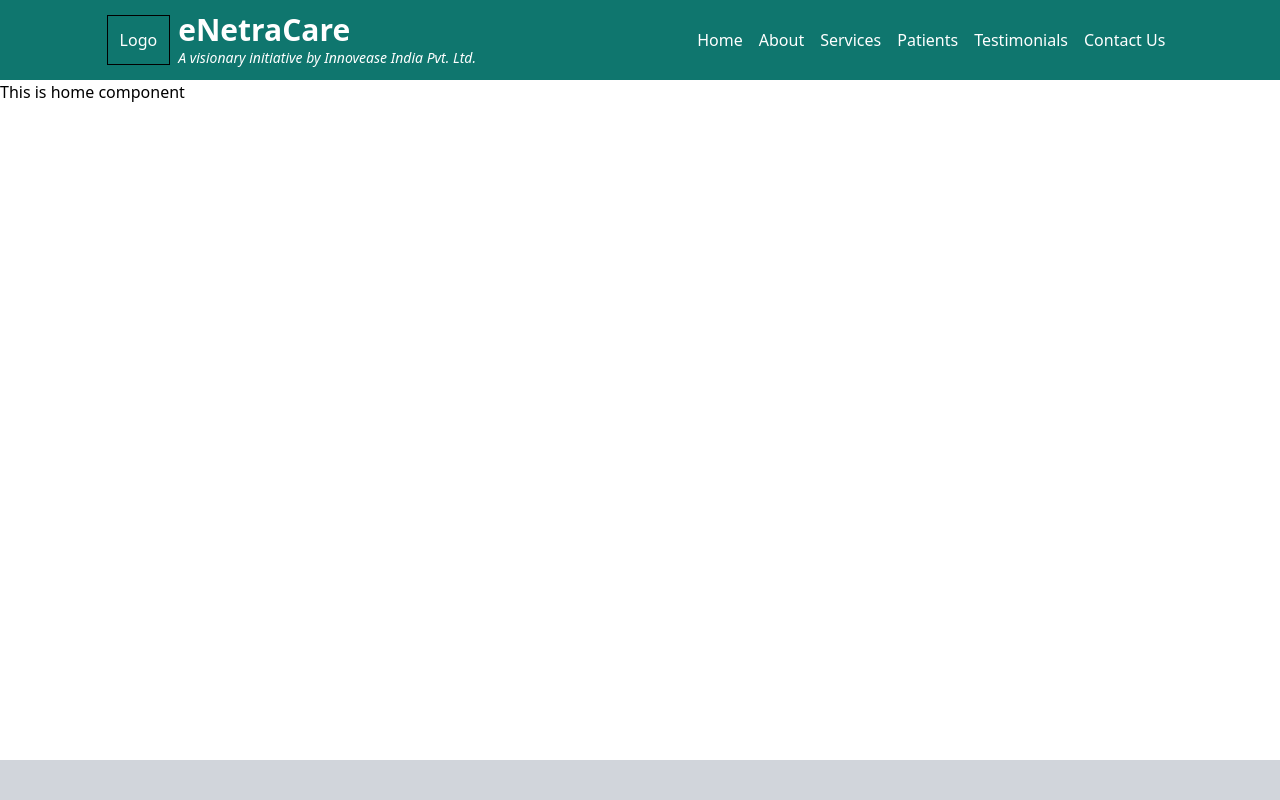
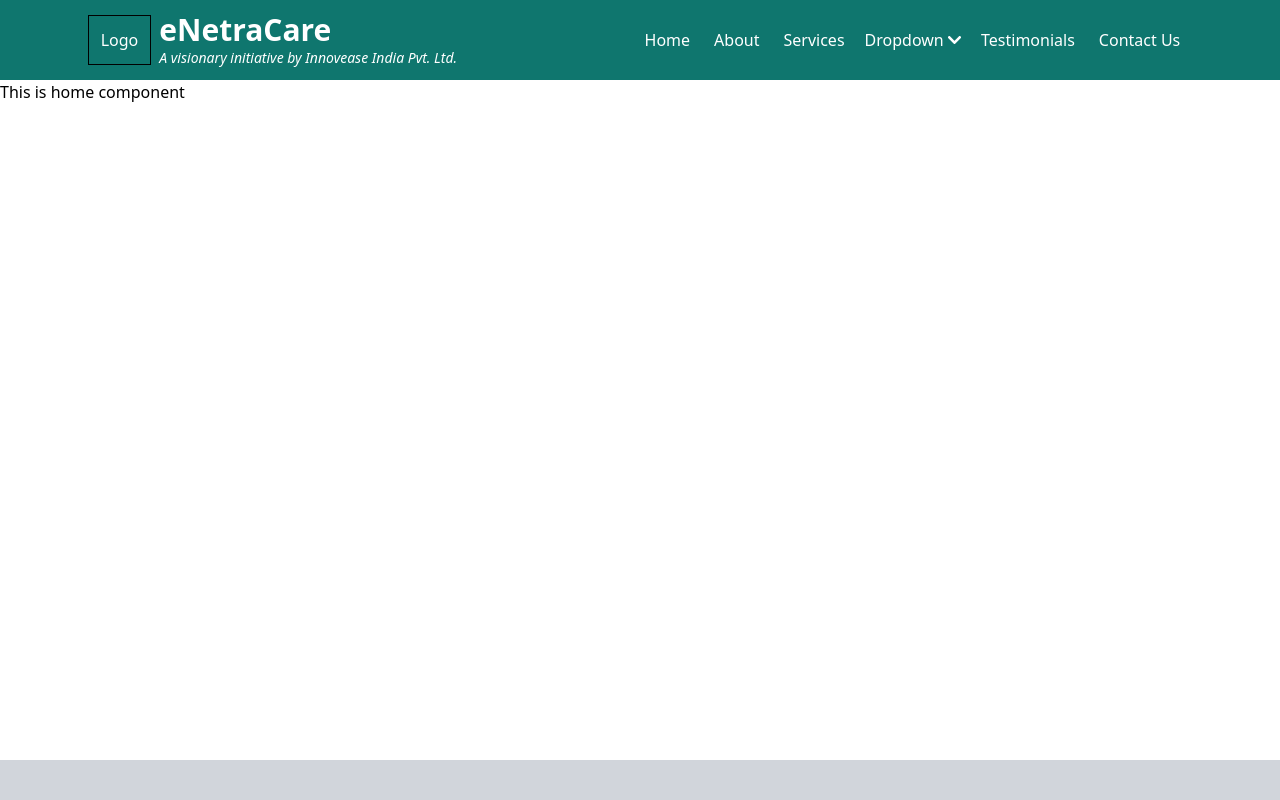
Before and after one commit to Crackstep/enetracare-vite, a React (Vite) app: page / in a window 1280 px wide. Shown: the top 800 px of the page. Built offline with nearby package versions, Linux system fonts and the light colour scheme.

Commit message:
navbar complete

```diff
--- /dev/null
+++ b/src/components/Header/Dropdown.jsx
@@ -0,0 +1,33 @@
+import React, { useState } from 'react';
+import DropdownIcon from './images/dropdown-icon.svg';
+import { Link } from 'react-router-dom';
+
+function Dropdown() {
+    // State to track the visibility of the dropdown
+    const [display, setDisplay] = useState(false);
+
+    // Function to toggle the display state
+    const toggleDropdown = () => {
+        setDisplay(!display);
+    };
+
+    return (
+        <div className='px-2 relative flex flex-col justify-center items-center'>
+            {/* Button to toggle the dropdown menu */}
+            <button onClick={toggleDropdown} className='flex items-center gap-1'>
+                <div>Dropdown</div>
+                <img src={DropdownIcon} className='h-2' alt='Dropdown Icon' />
+            </button>
+
+            {/* Dropdown menu */}
+            <div className={`absolute top-8 bg-teal-700 ${display ? 'flex' : 'hidden'} flex-col items-center justify-center`} id='dropdown-container'>
+                <Link to='/tips' className='px-2 py-1 w-full text-center text-white hover:bg-teal-800'>Tips</Link>
+                <Link to='/tips' className='px-2 py-1 w-full text-center text-white hover:bg-teal-800'>Tipfhewfoes</Link>
+                <Link to='/tips' className='px-2 py-1 w-full text-center text-white hover:bg-teal-800'>Tidkfndkvps</Link>
+                <Link to='/tips' className='px-2 py-1 w-full text-center text-white hover:bg-teal-800'>Tips</Link>
+            </div>
+        </div>
+    );
+}
+
+export default Dropdown;
--- a/src/components/Header/Header.jsx
+++ b/src/components/Header/Header.jsx
@@ -1,5 +1,6 @@
 import React, { useState } from 'react'
 import { Link } from 'react-router-dom'
+import Dropdown from './Dropdown'
 
 function Header() {
   const [display, setDisplay] = useState('flex')
@@ -17,12 +18,13 @@ function Header() {
 
 
       <div className='text-md flex'>
-        <Link className='px-2' to='/'>Home</Link>
-        <Link className='px-2' to='/about'>About</Link>
-        <Link className='px-2' to='/services'>Services</Link>
-        <Link className='px-2' to='/patient-resources'>Patients</Link>
-        <Link className='px-2' to='/testimonials'>Testimonials</Link>
-        <Link className='px-2' to='/contact-us'>Contact Us</Link>
+        <Link className='px-3' to='/'>Home</Link>
+        <Link className='px-3' to='/about'>About</Link>
+        <Link className='px-3' to='/services'>Services</Link>
+        {/* <Link className='px-2' to='/patient-resources'>Patients</Link> */}
+        <Dropdown />
+        <Link className='px-3' to='/testimonials'>Testimonials</Link>
+        <Link className='px-3' to='/contact-us'>Contact Us</Link>
       </div>
     </div>
   )
```
Also changed, not shown: Notes.txt, src/components/Header/images/dropdown-icon.svg (added).
